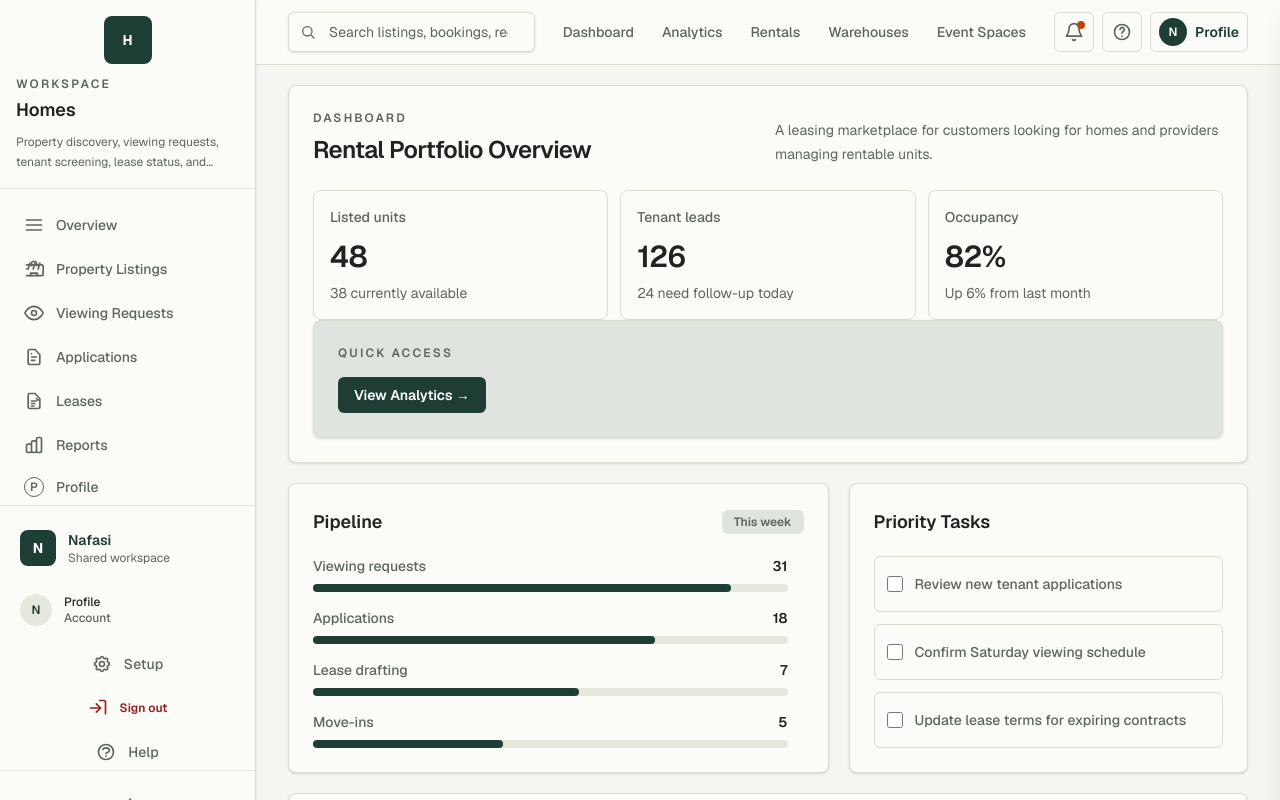
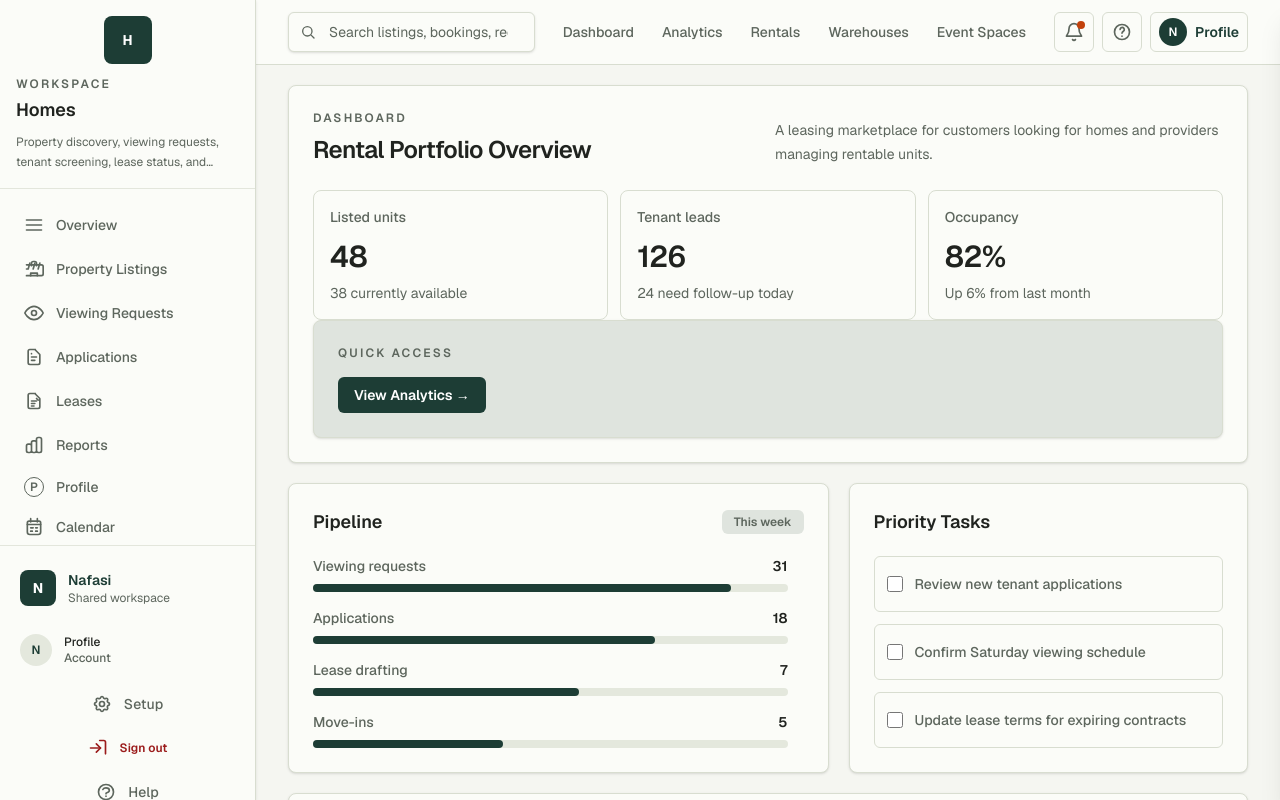
Before and after one commit to allanhue/Nafasi, a Next.js app: page / in a window 1280 px wide. Shown: the top 800 px of the page. Built offline with nearby package versions, Linux system fonts and the light colour scheme; no server answers.

Commit message:
version 1.1 add calendar icon in the sidebar

```diff
--- a/app/components/sidebar/sidebar.tsx
+++ b/app/components/sidebar/sidebar.tsx
@@ -8,6 +8,7 @@ import type { AuthUser } from "@/app/lib/auth";
 import { getFeatureSections, type Feature } from "@/app/lib/features";
 import { useSidebar } from "./sidebar_context";
 import {
+  CalendarIcon,
   ChevronLeftIcon,
   ChevronRightIcon,
   getIconForSection,
@@ -151,6 +152,18 @@ export default function Sidebar({ activeFeature }: SidebarProps) {
                 P
               </span>
               {!isCollapsed && <span>Profile</span>}
+            </Link>
+            <Link
+              className={`flex items-center gap-3 rounded-md px-3 py-2 text-sm font-medium transition-colors ${
+                pathname === "/calendar" ? "bg-[#1d3d35] text-white" : "text-[#4b554d] hover:bg-[#edf1e7]"
+              } ${isCollapsed ? "justify-center" : ""}`}
+              href="/calendar"
+              title={isCollapsed ? "Calendar" : undefined}
+            >
+              <span className="grid h-5 w-5 place-items-center flex-shrink-0">
+                <CalendarIcon />
+              </span>
+              {!isCollapsed && <span>Calendar</span>}
             </Link>
           </nav>
 
--- a/app/components/sidebar/sidebar_icons.tsx
+++ b/app/components/sidebar/sidebar_icons.tsx
@@ -196,6 +196,16 @@ export function SettingsIcon() {
   );
 }
 
+export function CalendarIcon() {
+  return (
+    <svg className="h-5 w-5" fill="none" stroke="currentColor" strokeWidth="2" viewBox="0 0 24 24">
+      <path d="M8 2v4M16 2v4M4 9h16" strokeLinecap="round" strokeLinejoin="round" />
+      <path d="M6 5h12a2 2 0 0 1 2 2v11a3 3 0 0 1-3 3H7a3 3 0 0 1-3-3V7a2 2 0 0 1 2-2z" strokeLinecap="round" strokeLinejoin="round" />
+      <path d="M8 13h3M8 17h2M14 13h2M14 17h2" strokeLinecap="round" strokeLinejoin="round" />
+    </svg>
+  );
+}
+
 export function getIconForSection(slug: string): React.ReactNode {
   switch (slug) {
     case "overview":
```
Also changed, not shown: 1 other file (tests, documents, lock files or other folders).
